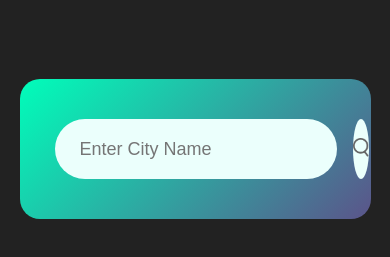
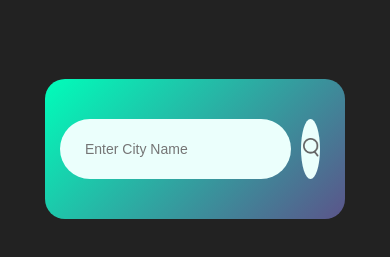
Before and after one commit to nyan-lin-aung0-hero/weather-check, a plain HTML site: page index.html in a window 390 px wide. Shown: the part 131-388 px from the top of the page. Drawn offline with Linux system fonts and the light colour scheme.

Commit message:
Update style.css for mobile

```diff
--- a/style.css
+++ b/style.css
@@ -97,3 +97,16 @@ body {
     font-size: 40px;
     color: aqua;
 }
+@media (max-width:420px) {
+    .card {
+        max-width: 300px;
+    }
+    .search input {
+        margin-right: 10px;
+        font-size: 14px;
+        margin-left: -20px;
+    }
+    .search button {
+        margin-right: -10px;
+    }
+}
```
